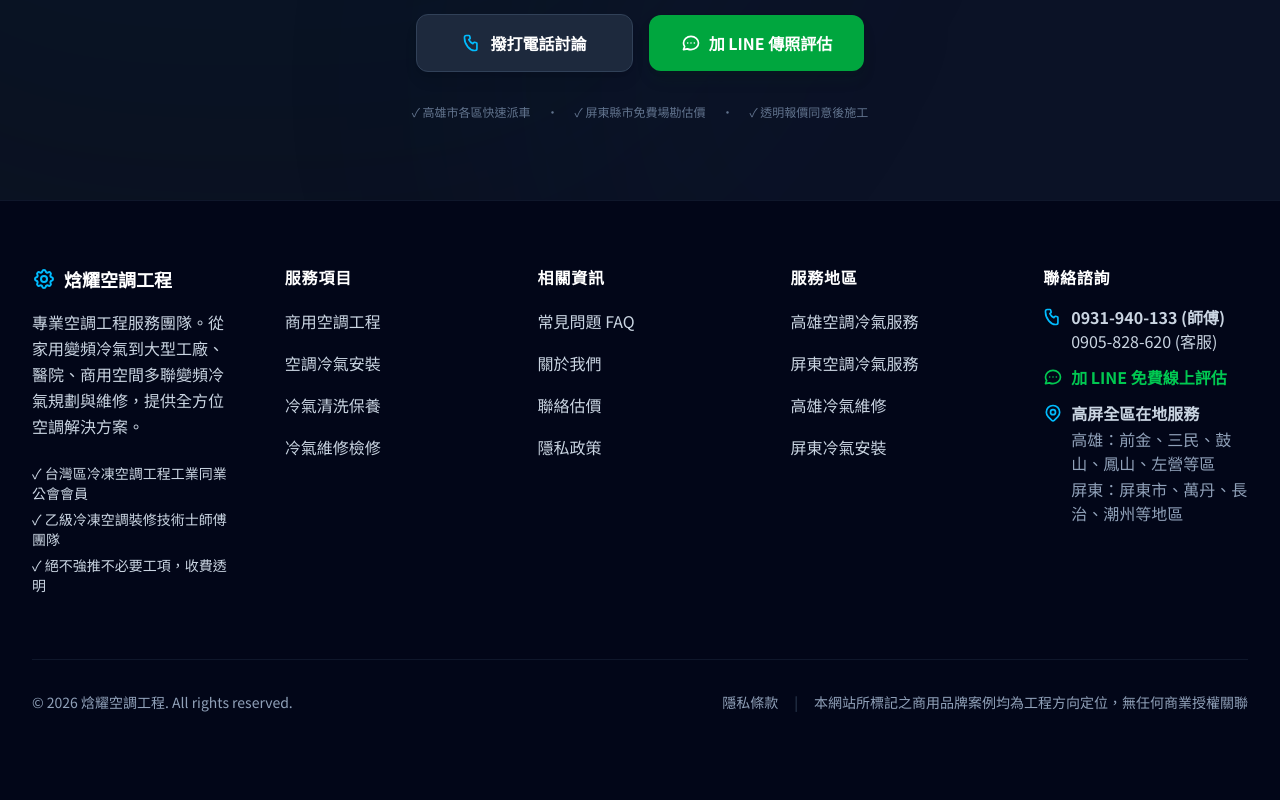
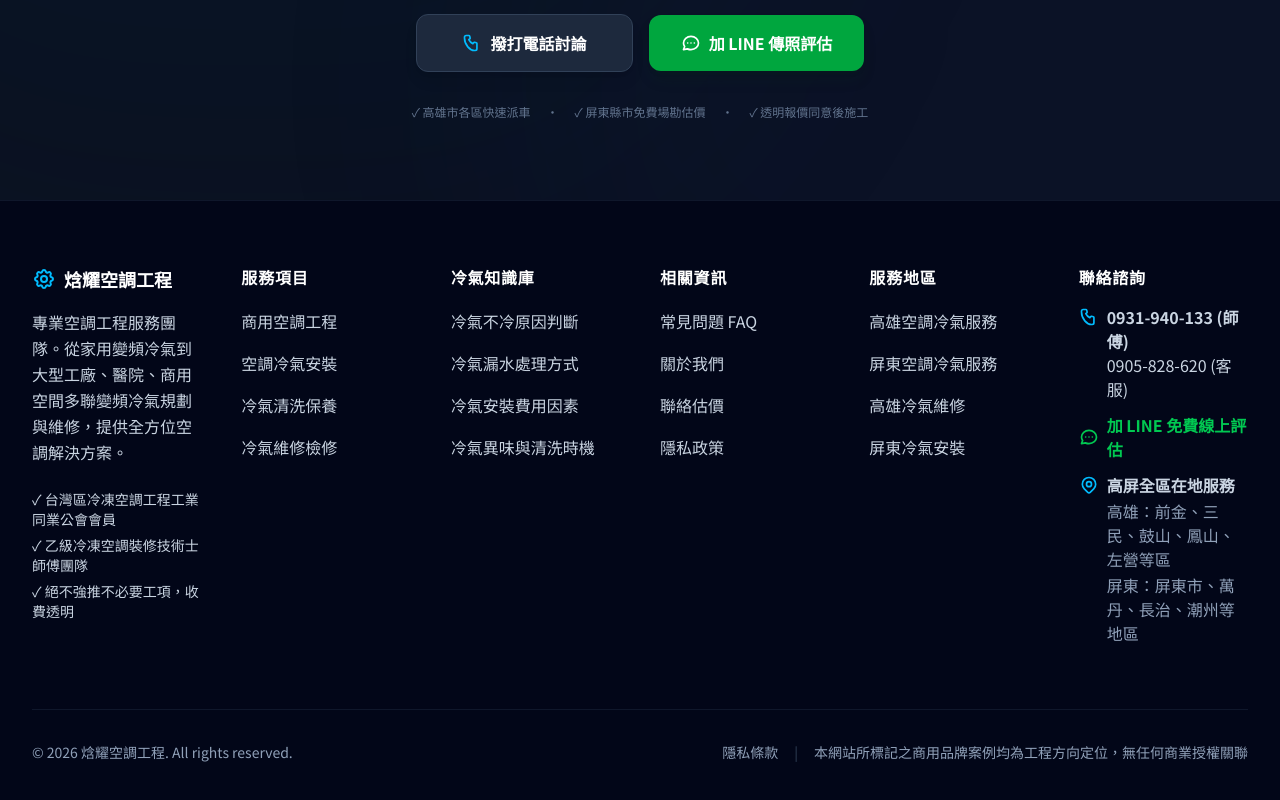
Before and after one commit to t14210184/hanyao, a Next.js app: page / in a window 1280 px wide. Shown: the part 7435-8235 px from the top of the page. Built offline with nearby package versions, Linux system fonts and the light colour scheme.

Commit message:
Add guides index section to footer to boost guide interlinks

```diff
--- a/src/components/Footer.tsx
+++ b/src/components/Footer.tsx
@@ -10,7 +10,7 @@ export default function Footer() {
   return (
     <footer className="bg-slate-950 text-slate-400 border-t border-slate-900 pt-16 pb-32">
       <div className="max-w-7xl mx-auto px-4 sm:px-6 lg:px-8">
-        <div className="grid grid-cols-1 sm:grid-cols-2 lg:grid-cols-5 gap-8 lg:gap-12">
+        <div className="grid grid-cols-1 sm:grid-cols-2 md:grid-cols-3 lg:grid-cols-6 gap-8 lg:gap-10">
           {/* Brand Info */}
           <div className="flex flex-col gap-4">
             <Link href="/" className="flex items-center gap-2 text-white font-bold text-lg">
@@ -49,6 +49,20 @@ export default function Footer() {
             <h3 className="text-white font-bold text-base tracking-wider uppercase mb-4">服務項目</h3>
             <ul className="space-y-2.5 text-base text-slate-300">
               {footerLinks.services.map((item) => (
+                <li key={item.name}>
+                  <Link href={item.path} className="hover:text-white transition-colors py-1 inline-block">
+                    {item.name}
+                  </Link>
+                </li>
+              ))}
+            </ul>
+          </div>
+
+          {/* Guide Links */}
+          <div>
+            <h3 className="text-white font-bold text-base tracking-wider uppercase mb-4">冷氣知識庫</h3>
+            <ul className="space-y-2.5 text-base text-slate-300">
+              {footerLinks.guides.map((item) => (
                 <li key={item.name}>
                   <Link href={item.path} className="hover:text-white transition-colors py-1 inline-block">
                     {item.name}
--- a/src/data/navigation.ts
+++ b/src/data/navigation.ts
@@ -23,5 +23,11 @@ export const footerLinks = {
     { name: "關於我們", path: "/about/" },
     { name: "聯絡估價", path: "/contact/" },
     { name: "隱私政策", path: "/privacy/" }
+  ],
+  guides: [
+    { name: "冷氣不冷原因判斷", path: "/guides/ac-not-cold/" },
+    { name: "冷氣漏水處理方式", path: "/guides/ac-leaking-water/" },
+    { name: "冷氣安裝費用因素", path: "/guides/ac-installation-cost-factors/" },
+    { name: "冷氣異味與清洗時機", path: "/guides/ac-smell-cleaning/" }
   ]
 };
```
